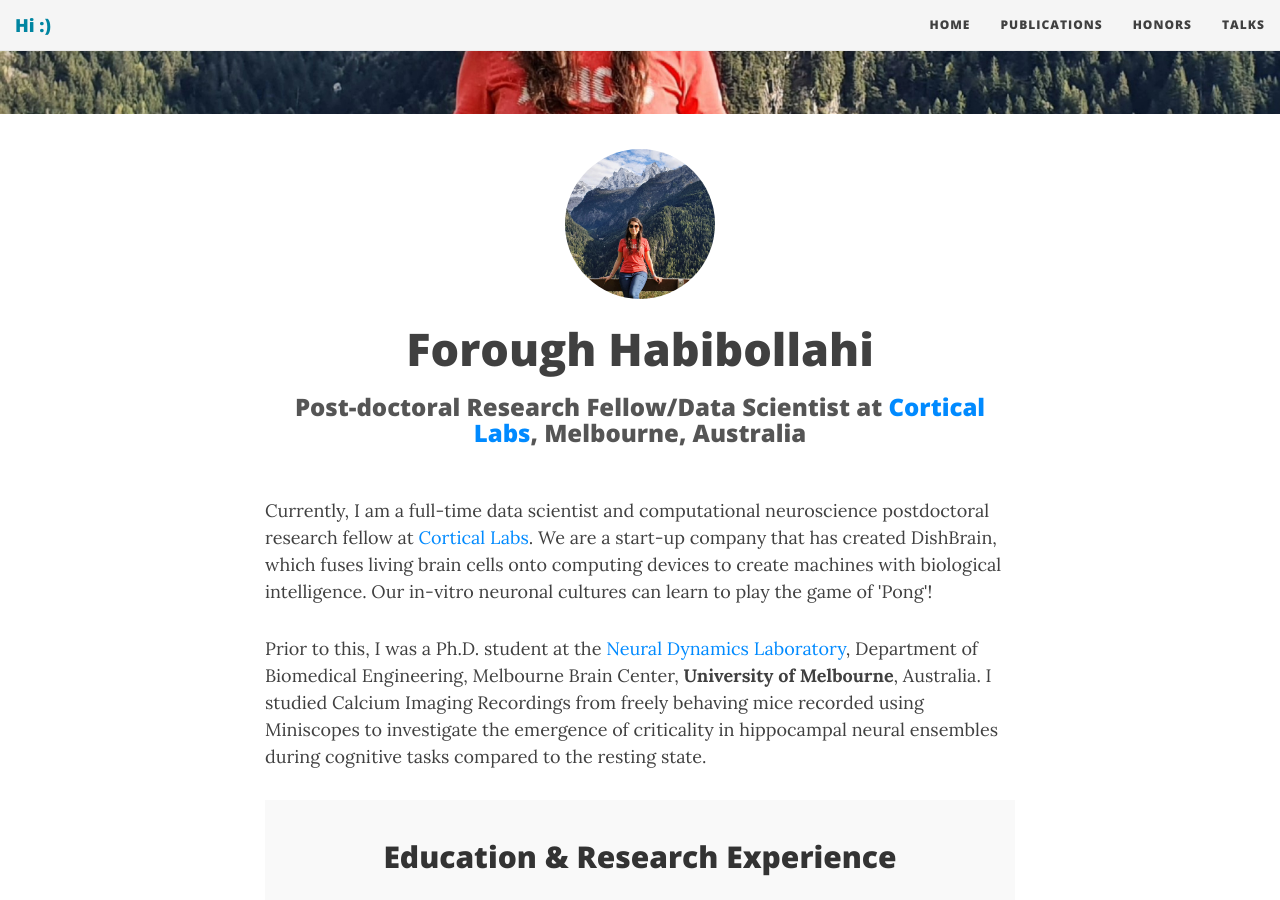
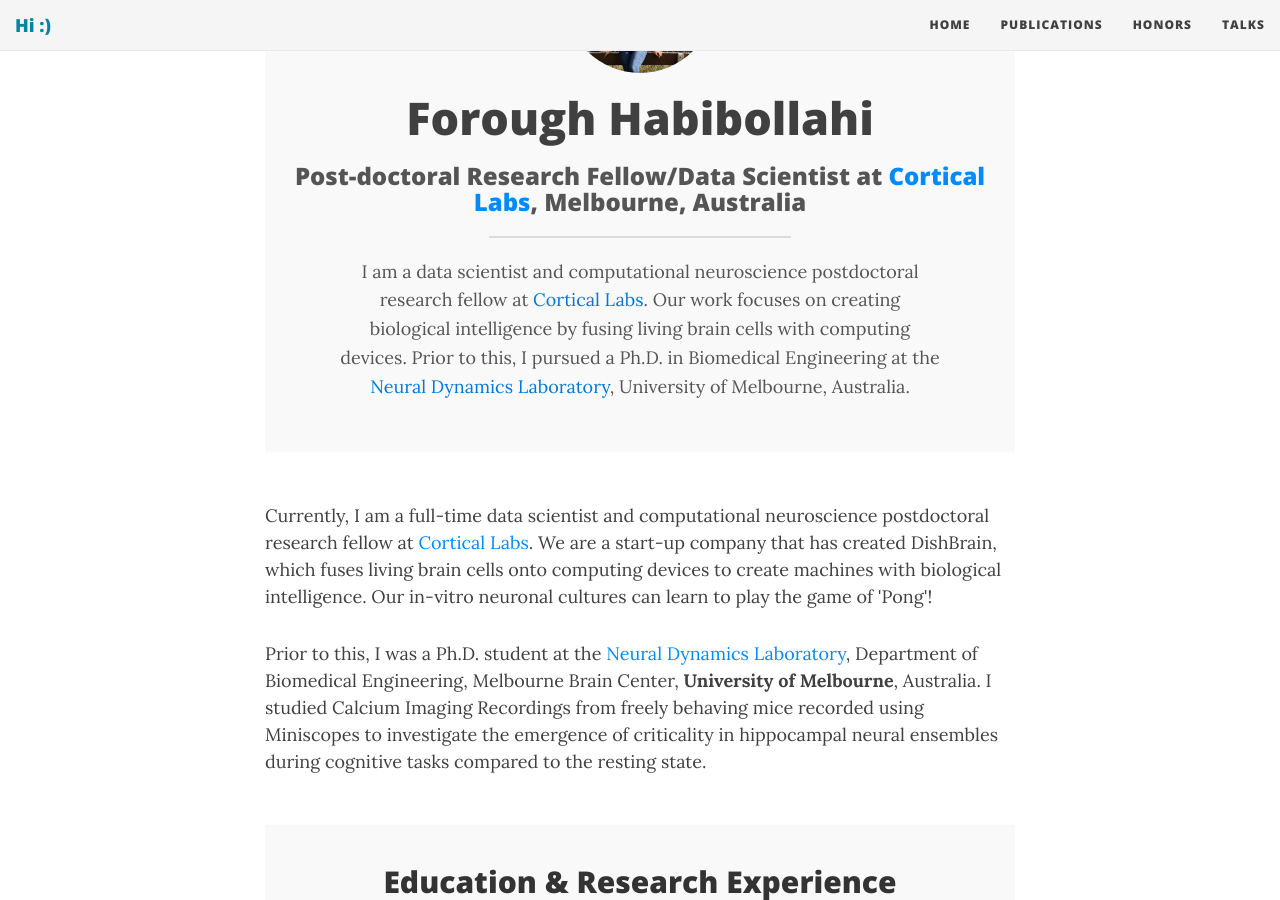
Before and after one commit to ForoughHa/ForoughHa.github.io, a Jekyll site: the page built from index.html, in a window 1280 px wide and 900 px high, scrolled down 414 px. Built offline with Jekyll 4.4.1, drawn with Linux system fonts in a browser that asks for light colours; nearby versions of some CDN libraries; the list of posts is cut into pages by our own code.

Commit message:
Update index.html

```diff
--- a/index.html
+++ b/index.html
@@ -2,19 +2,33 @@
 layout: page
 title: Forough Habibollahi
 subtitle: <small> Post-doctoral Research Fellow/Data Scientist at Cortical Labs, Melbourne, Australia </small>
-bigimg: "/img/profile4.jpg"
 use-site-title: true
 ---
 
-<!-- Hero Section -->
-<div style="text-align: center; margin-bottom: 50px;">
-  <img src="/img/profile4.jpg" alt="Profile Picture" style="border-radius: 50%; width: 150px; height: 150px; margin-bottom: 15px;">
-  <h1 style="font-size: 2.5em; margin: 10px 0;">Forough Habibollahi</h1>
-  <h3 style="color: #555;">Post-doctoral Research Fellow/Data Scientist at <a href="https://corticallabs.com/" target="_blank">Cortical Labs</a>, Melbourne, Australia</h3>
+<!-- Clean Header Section -->
+<div style="text-align: center; padding: 50px 20px; background-color: #f9f9f9;">
+  <!-- Circular Profile Image -->
+  <img src="img/profile4.jpg" alt="Forough Habibollahi"
+       style="border-radius: 50%; width: 150px; height: 150px; margin-bottom: 20px;">
+
+  <!-- Name and Title -->
+  <h1 style="font-size: 2.5em; margin: 0;">Forough Habibollahi</h1>
+  <h3 style="color: #555;">Post-doctoral Research Fellow/Data Scientist at <a href="https://corticallabs.com/">Cortical Labs</a>, Melbourne, Australia</h3>
+
+  <!-- Optional Divider -->
+  <hr style="max-width: 300px; margin: 20px auto; border: 1px solid #ddd;">
+
+  <!-- Short Intro -->
+  <p style="max-width: 600px; margin: 0 auto; line-height: 1.6; color: #555;">
+    I am a data scientist and computational neuroscience postdoctoral research fellow at
+    <a href="https://corticallabs.com/" style="color: #0078D7;">Cortical Labs</a>. Our work focuses on creating biological intelligence
+    by fusing living brain cells with computing devices. Prior to this, I pursued a Ph.D. in Biomedical Engineering at the
+    <a href="https://ndl-lab.org/" style="color: #0078D7;">Neural Dynamics Laboratory</a>, University of Melbourne, Australia.
+  </p>
 </div>
 
 <!-- Introduction Section -->
-<section style="max-width: 800px; margin: 0 auto; line-height: 1.8;">
+<section style="max-width: 800px; margin: 50px auto; line-height: 1.8;">
   <p>
     Currently, I am a full-time data scientist and computational neuroscience postdoctoral research fellow at
     <a href="https://corticallabs.com/">Cortical Labs</a>. We are a start-up company that has created DishBrain,
```
